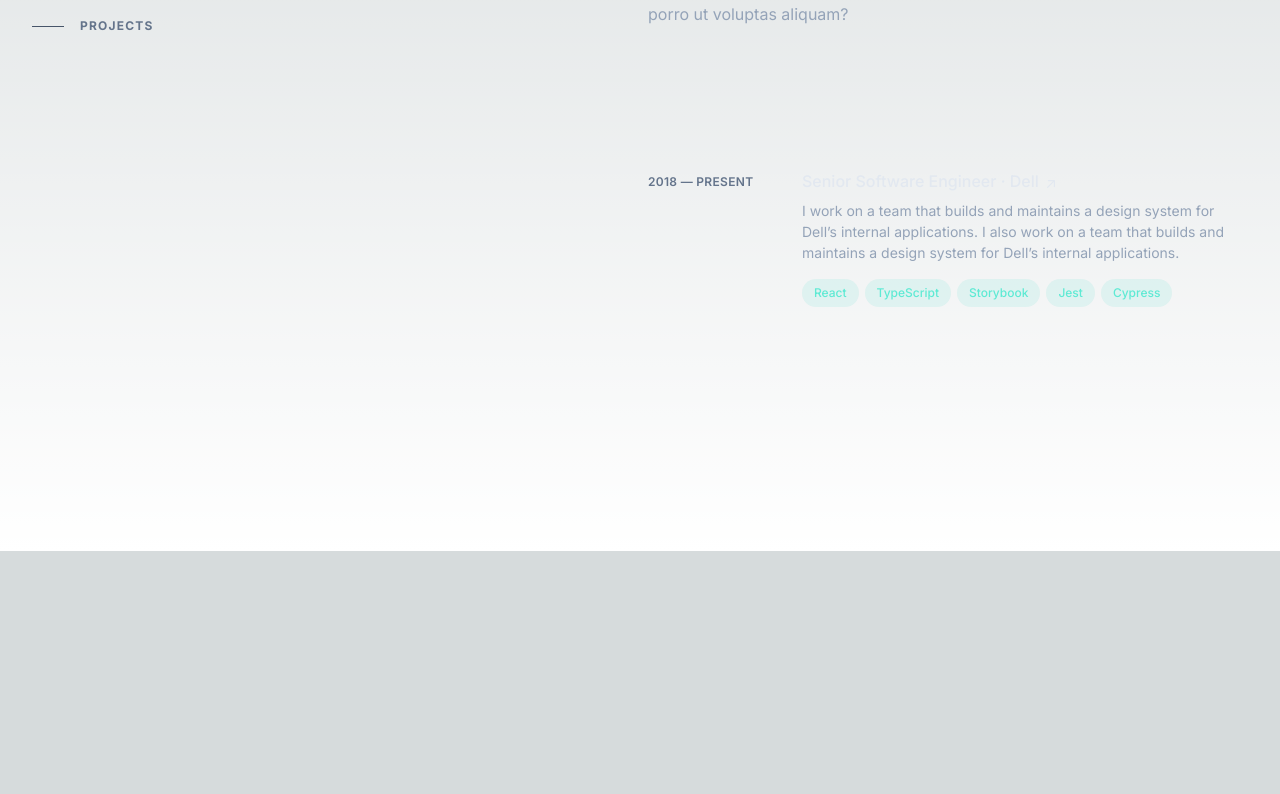
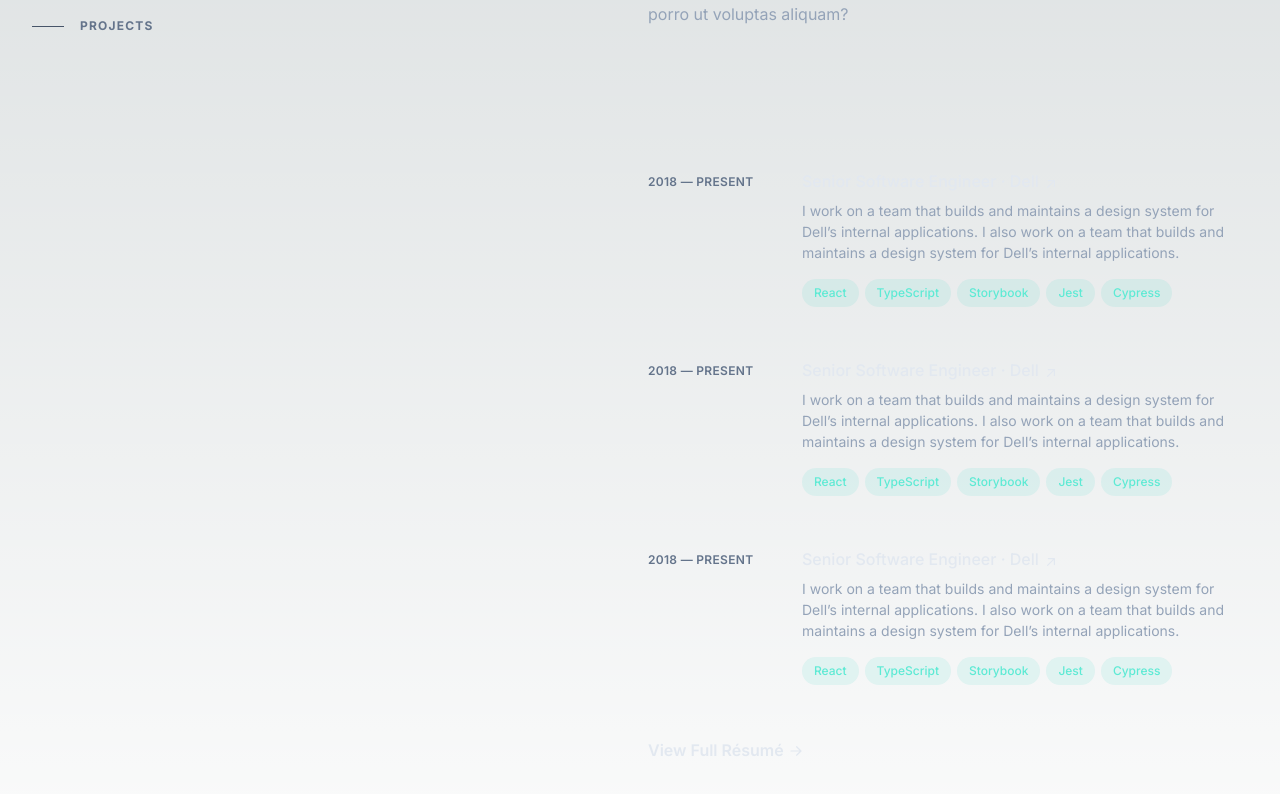
Before and after one commit to fraineralex/fraineralex.dev, a Next.js app: page / in a window 1280 px wide. Shown: the part 386-1180 px from the top of the page. Before the commit the page ends 937 px from the top, so only its background shows below. Built offline with nearby package versions, Linux system fonts and the light colour scheme.

Commit message:
fix: optimize the experience svg icons using a component

```diff
--- a/src/app/ui/sections/experience.tsx
+++ b/src/app/ui/sections/experience.tsx
@@ -1,4 +1,5 @@
-import ExperienceCard from "../components/experience-card";
+import { ArrowRigthIcon, LinkIcon } from '../components/SvgIcons'
+import ExperienceCard from '../components/experience-card'
 
 export default function Experience () {
   return (
@@ -25,7 +26,48 @@ export default function Experience () {
             description='I work on a team that builds and maintains a design system for Dell’s internal applications. I also work on a team that builds and maintains a design system for Dell’s internal applications.'
             skills={['React', 'TypeScript', 'Storybook', 'Jest', 'Cypress']}
           />
+          <ExperienceCard
+            startDate='2018'
+            endDate='Present'
+            title='Senior Software Engineer'
+            company={{
+              name: 'Dell',
+              website: 'https://dell.com'
+            }}
+            description='I work on a team that builds and maintains a design system for Dell’s internal applications. I also work on a team that builds and maintains a design system for Dell’s internal applications.'
+            skills={['React', 'TypeScript', 'Storybook', 'Jest', 'Cypress']}
+          />
+          <ExperienceCard
+            startDate='2018'
+            endDate='Present'
+            title='Senior Software Engineer'
+            company={{
+              name: 'Dell',
+              website: 'https://dell.com'
+            }}
+            description='I work on a team that builds and maintains a design system for Dell’s internal applications. I also work on a team that builds and maintains a design system for Dell’s internal applications.'
+            skills={['React', 'TypeScript', 'Storybook', 'Jest', 'Cypress']}
+          />
         </ol>
+        <div className='mt-12'>
+          <a
+            className='inline-flex items-center font-medium leading-tight text-slate-200 font-semibold text-slate-200 group'
+            aria-label='View Full Résumé'
+            href='/resume.pdf'
+          >
+            <h6>
+              <strong className='border-b border-transparent pb-px transition group-hover:border-teal-300 motion-reduce:transition-none font-semibold'>
+                View Full {' '}
+              </strong>
+              <span className='whitespace-nowrap'>
+                <strong className='border-b border-transparent pb-px transition group-hover:border-teal-300 motion-reduce:transition-none font-semibold'>
+                  Résumé
+                </strong>
+                <ArrowRigthIcon />
+              </span>
+            </h6>
+          </a>
+        </div>
       </article>
     </section>
   )
```
